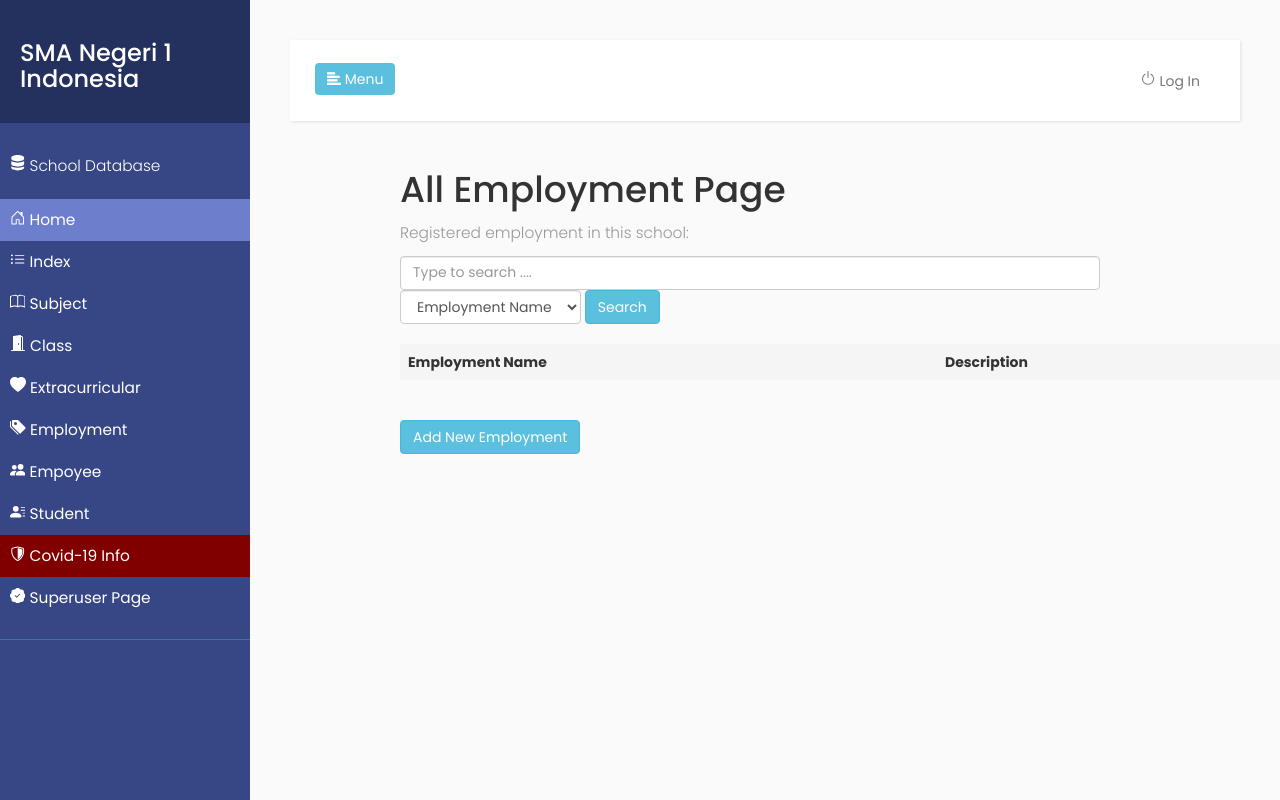
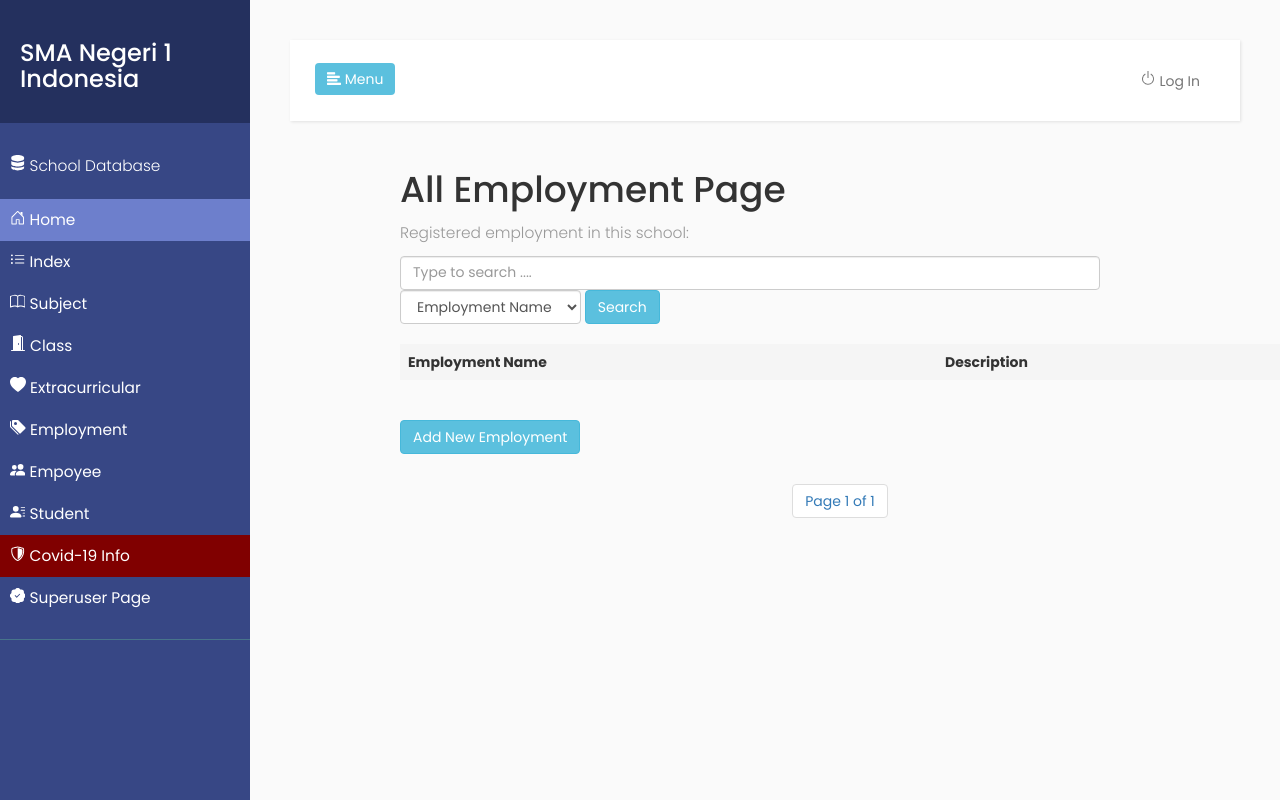
Before and after one commit to panjiarlins/sswp-final-project, a Django app: page /app/employment/ in a window 1280 px wide. Run offline with Django 3.2, Linux system fonts and the light colour scheme; data that the repository does not hold is empty; some libraries are stand-ins or nearby versions.

Commit message:
Adding paginator for employment

```diff
--- a/school/app/controller/employment_controller.py
+++ b/school/app/controller/employment_controller.py
@@ -5,6 +5,7 @@ from django.forms.models import model_to_dict
 from django.contrib.auth.decorators import login_required
 from app.models import Employment
 from app.forms import EmploymentForm
+from django.core.paginator import Paginator
 
 def employment_list(request):
     if request.method == 'POST':
@@ -17,8 +18,13 @@ def employment_list(request):
             employments = Employment.objects.filter(employment_description__contains=name).order_by('employment_name')
     else:
         employments = Employment.objects.all().order_by('employment_name')
+
+    paginator = Paginator(employments, 5)
+    page_number = request.GET.get('page')
+    page_obj = paginator.get_page(page_number)
+
     context = {
-        'employment_list' : employments,
+        'employment_list' : page_obj,
     }
     return render(request, 'appTemp/employment/employment_list.html', context)
 
--- a/school/templates/appTemp/employment/employment_list.html
+++ b/school/templates/appTemp/employment/employment_list.html
@@ -37,4 +37,25 @@
     <p>
         <a href="{% url 'employment_add' %}" class="btn btn-info">Add New Employment</a>
     </p>
+    <center>
+        <nav aria-label="Page navigation example">
+            <ul class="pagination">
+                {% if employment_list.has_previous %}
+                    <li><a href="?page=1" class="page-link">&laquo; First</a></li>
+                    <li><a href="?page={{ employment_list.previous_page_number }}" class="page-link">Previous</a></li>
+                {% endif %}
+
+                <li>
+                    <span class="current page-item">
+                        Page {{ employment_list.number }} of {{ employment_list.paginator.num_pages }}
+                    </span>
+                </li>
+
+                {% if employment_list.has_next %}
+                    <li><a href="?page={{ employment_list.next_page_number }}" class="page-link">Next</a></li>
+                    <li><a href="?page={{ employment_list.paginator.num_pages }}" class="page-link">Last &raquo;</a></li>
+                {% endif %}
+            </ul>
+        </nav>
+    </center>
 {% endblock %}
```
